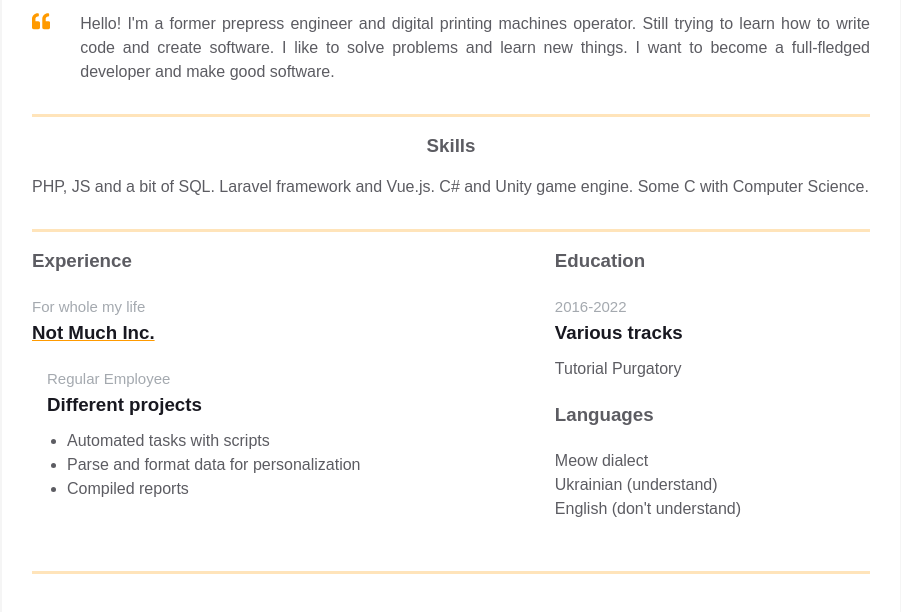
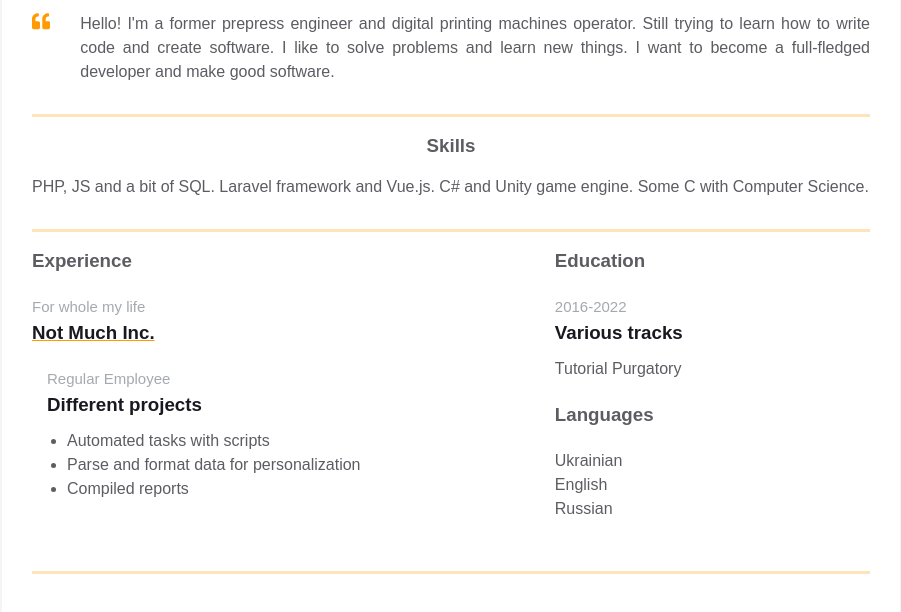
Before and after one commit to desevoker/homepage, a plain HTML site: page index.html in a window 1280 px wide. Shown: the part 350-962 px from the top of the page, without its empty margins (189-1090 px from the left). Drawn offline with Linux system fonts and the light colour scheme.

Commit message:
Change languages info

```diff
--- a/index.html
+++ b/index.html
@@ -155,15 +155,9 @@
 
                 <div class="additional-info__languages">
                   <h3 class="additional-info__languages-header">Languages</h3>
-                  <p class="additional-info__languages-item">
-                    Meow dialect
-                  </p>
-                  <p class="additional-info__languages-item">
-                    Ukrainian (understand)
-                  </p>
-                  <p class="additional-info__languages-item">
-                    English (don't understand)
-                  </p>
+                  <p class="additional-info__languages-item">Ukrainian</p>
+                  <p class="additional-info__languages-item">English</p>
+                  <p class="additional-info__languages-item">Russian</p>
                 </div>
               </div>
             </div>
```
